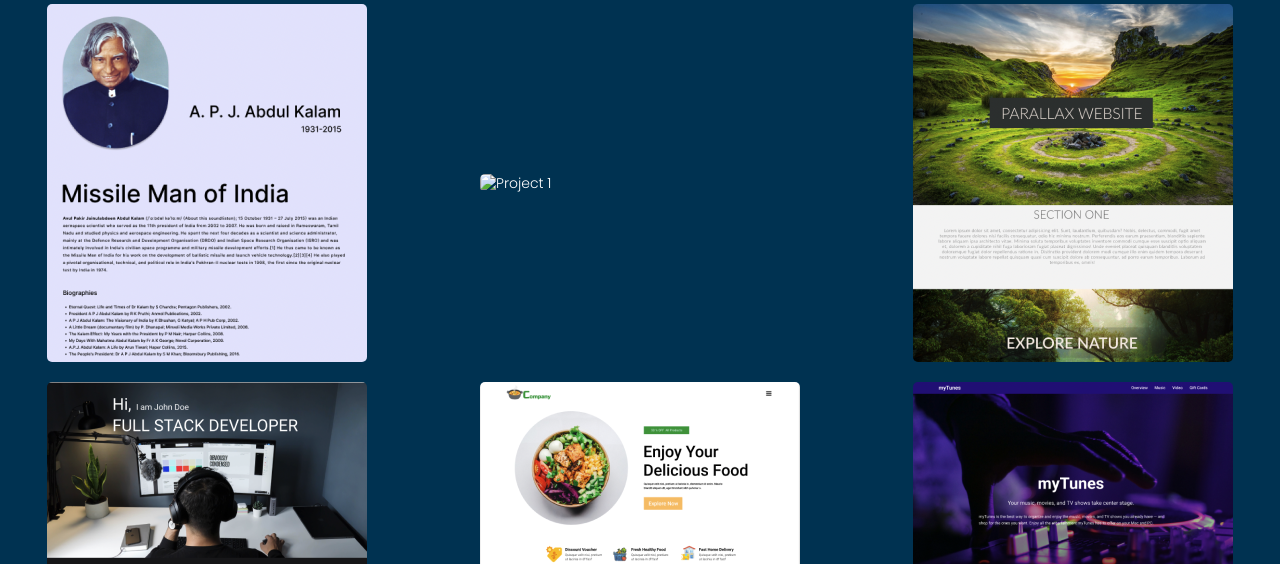
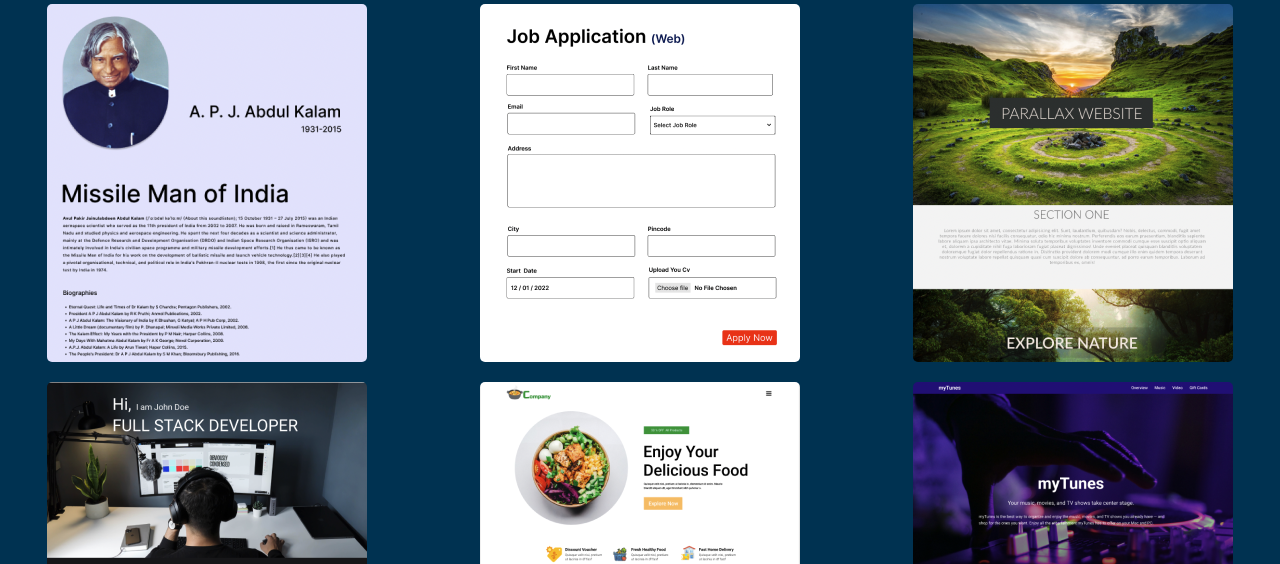
Before and after one commit to joshi009/portfolionew, a plain HTML site: page index.html in a window 1280 px wide. Shown: the part 759-1323 px from the top of the page. Drawn offline with nearby package versions, Linux system fonts and the light colour scheme.

Commit message:
Update index.html

```diff
--- a/index.html
+++ b/index.html
@@ -59,7 +59,7 @@
             </div>
             <div class="grid_item">
               <div class="card">
-                <img src="Project2 - Copy.png" alt="Project 1" />
+                <img src="images/Project2 - Copy.png" alt="Project 1" />
                 <div class="card_content">
                   <h3>Job Application</h3>
                 </div>
```
